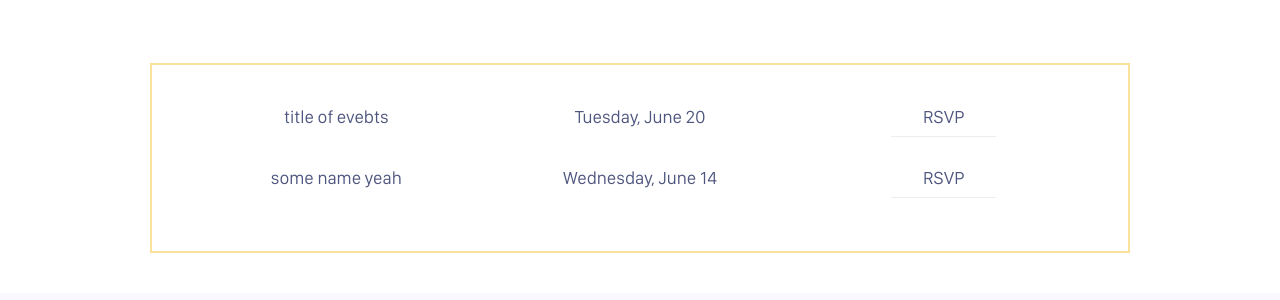
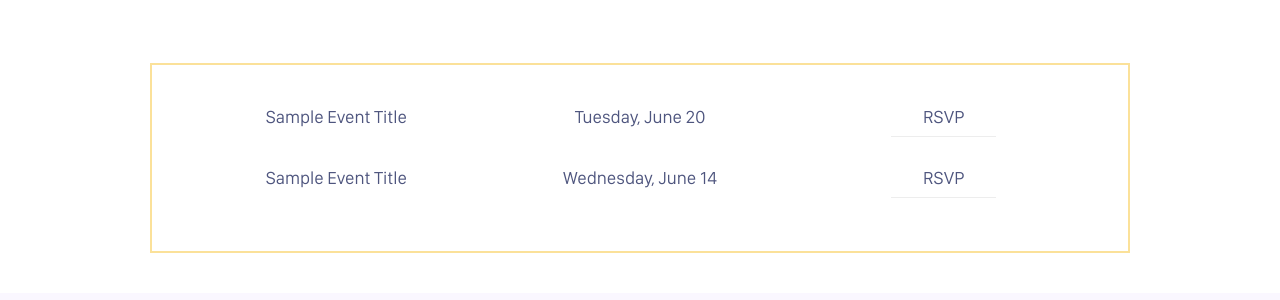
Before and after one commit to sweucsd/swe-website-old, a Jekyll site: the page built from index.markdown, in a window 1280 px wide. Shown: the part 1181-1481 px from the top of the page. Built offline with Jekyll 4.4.1, drawn with Linux system fonts in a browser that asks for light colours; comment, search, counter and statistics services are not loaded.

Commit message:
Updated Config

```diff
--- a/_config.yml
+++ b/_config.yml
@@ -47,9 +47,9 @@ sponsor_logos:
 - "/uploads/we_local_logo.png"
 - "/uploads/we_local_logo.png"
 events:
-- event_name: title of evebts
+- event_name: Sample Event Title
   event_date: 2017-06-20 18:11:00.000000000 Z
-  event_url: urllll
-- event_name: some name yeah
-  event_url: urlllll
+  event_url: http://swe.ucsd.edu
+- event_name: Sample Event Title
   event_date: 2017-06-14 00:00:00.000000000 Z
+  event_url: http://swe.ucsd.edu
```
